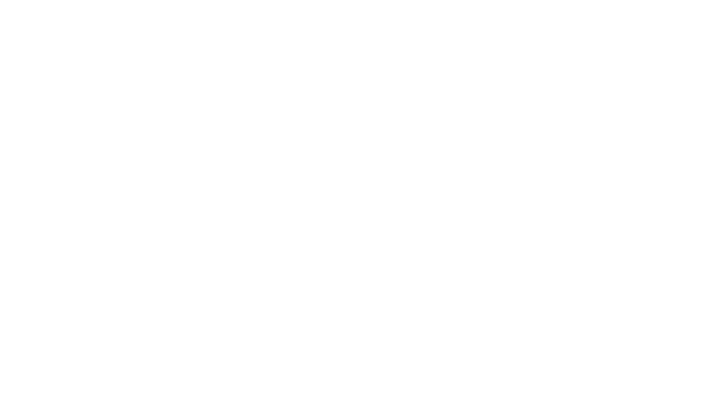
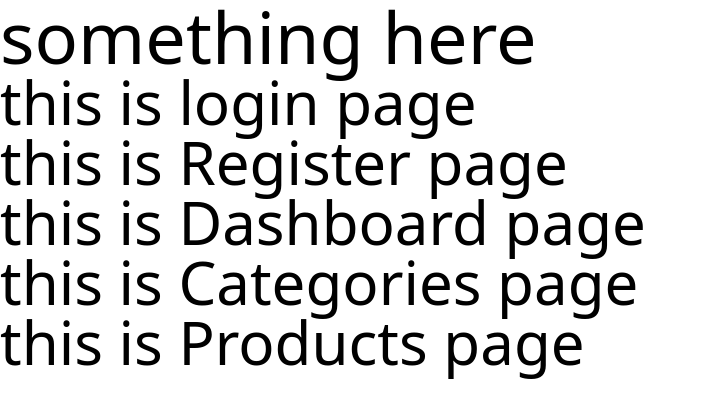
Before and after one commit to JCCode288/Somelogo, a React (Create React App) app in the folder admin/: page / in a window 1280 px wide. Shown: the top 418 px of the page, without its empty margins (0-705 px from the left). Built offline with nearby package versions, Linux system fonts and the light colour scheme.

Commit message:
feat: add basic skeleton

```diff
--- a/admin/src/App.js
+++ b/admin/src/App.js
@@ -1,5 +1,22 @@
+import Login from "./views/Login";
+import Register from "./views/Register";
+import Dashboard from "./views/Dashboard";
+import Categories from "./views/Categories";
+import Products from "./views/Products";
+
 function App() {
-  return <div className="App"></div>;
+  return (
+    <div className="App">
+      <div className="container">
+        <h1 className="text-7xl">something here</h1>
+        <Login />
+        <Register />
+        <Dashboard />
+        <Categories />
+        <Products />
+      </div>
+    </div>
+  );
 }
 
 export default App;
--- /dev/null
+++ b/admin/src/views/Categories.js
@@ -0,0 +1,9 @@
+function Categories() {
+  return (
+    <div className="container">
+      <h1 className="text-6xl">this is Categories page</h1>
+    </div>
+  );
+}
+
+export default Categories;
--- /dev/null
+++ b/admin/src/views/Dashboard.js
@@ -0,0 +1,9 @@
+function Dashboard() {
+  return (
+    <div className="container">
+      <h1 className="text-6xl">this is Dashboard page</h1>
+    </div>
+  );
+}
+
+export default Dashboard;
--- /dev/null
+++ b/admin/src/views/Login.js
@@ -0,0 +1,9 @@
+function Login() {
+  return (
+    <div className="container">
+      <h1 className="text-6xl">this is login page</h1>
+    </div>
+  );
+}
+
+export default Login;
--- /dev/null
+++ b/admin/src/views/Products.js
@@ -0,0 +1,9 @@
+function Products() {
+  return (
+    <div className="container">
+      <h1 className="text-6xl">this is Products page</h1>
+    </div>
+  );
+}
+
+export default Products;
--- /dev/null
+++ b/admin/src/views/Register.js
@@ -0,0 +1,9 @@
+function Register() {
+  return (
+    <div className="container">
+      <h1 className="text-6xl">this is Register page</h1>
+    </div>
+  );
+}
+
+export default Register;
```
